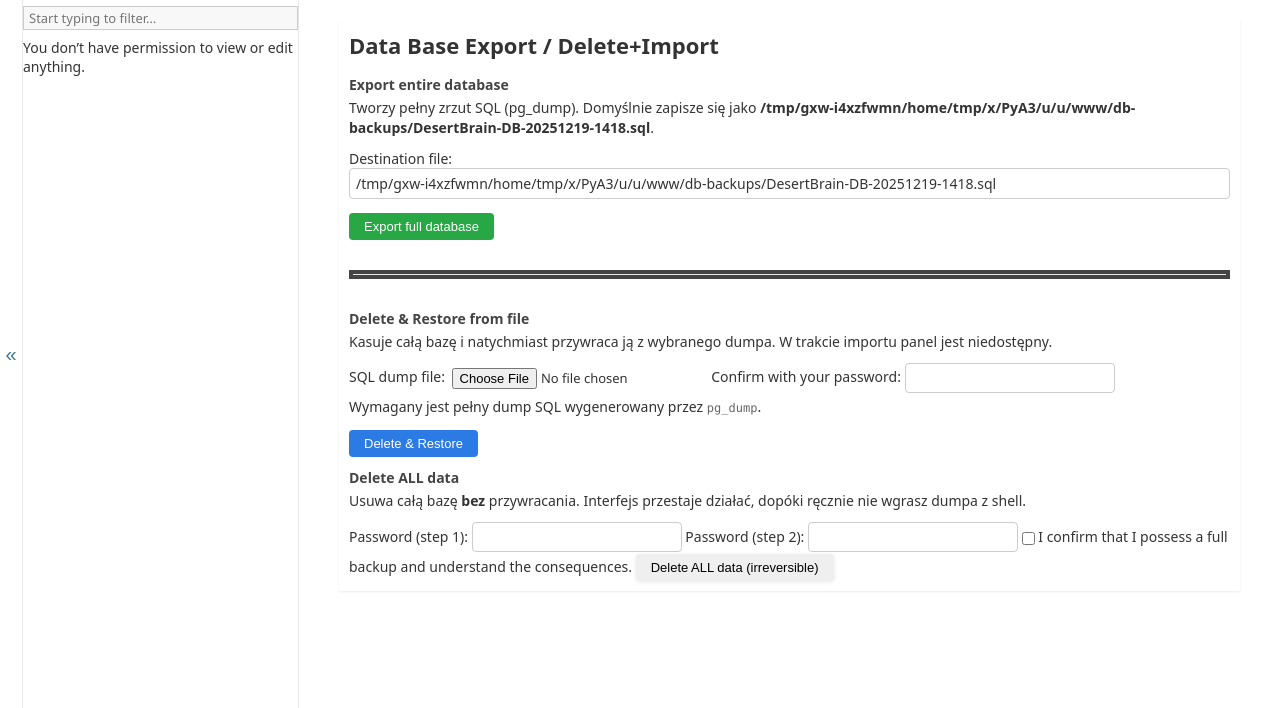
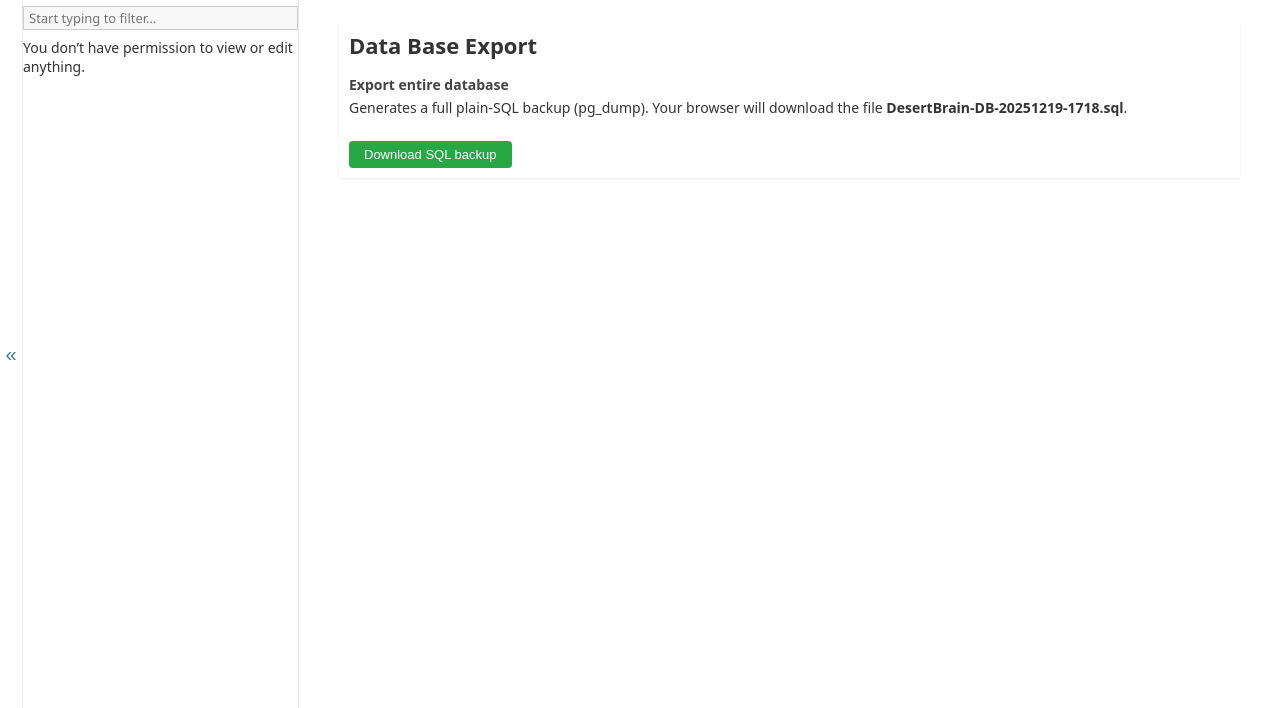
Before and after one commit to jaleotg/STOCKBRAIN, a Django app: page /admin/db-tools/ in a window 1280 px wide. Shown: the part 92-800 px from the top of the page. Run offline with Django 5.2, Linux system fonts and the light colour scheme; a user stored in the database is signed in; tables that the repository leaves empty hold one stand-in row (values such as "Sample post").

Commit message:
poprawki w zaplecze/ database tools

```diff
--- a/engine/core/urls.py
+++ b/engine/core/urls.py
@@ -1,5 +1,5 @@
 from django.contrib import admin
-from django.urls import path
+from django.urls import path, reverse
 from django.conf import settings
 from django.conf.urls.static import static
 from django.views.static import serve
@@ -39,7 +39,7 @@ def public_asset(filename):
     return _view
 
 def datatools_app_redirect(request):
-    return redirect("db_tools")
+    return redirect(f"{reverse('db_tools')}?section=export")
 
 
 urlpatterns = [
--- a/engine/datatools/views.py
+++ b/engine/datatools/views.py
@@ -11,10 +11,11 @@ from django.contrib.admin.views.decorators import staff_member_required
 from django.http import HttpResponse, HttpResponseForbidden
 from django.shortcuts import redirect, render
 from django.urls import reverse
-from django.utils import timezone
+from zoneinfo import ZoneInfo
 
 
 BACKUP_DIR = Path(settings.BASE_DIR).parent / "db-backups"
+KUWAIT_TZ = ZoneInfo("Asia/Kuwait")
 
 
 def _pg_env():
@@ -53,6 +54,12 @@ def _export_database(dest_path):
     return result.returncode, result.stdout, result.stderr
 
 
+def _export_database_bytes():
+    cmd = _base_db_cmd("pg_dump")
+    cmd.extend(["-F", "p", "--no-owner", "--no-privileges"])
+    return subprocess.run(cmd, capture_output=True, text=False, env=_pg_env())
+
+
 def _run_psql(sql):
     cmd = _base_db_cmd("psql")
     cmd.extend(["-v", "ON_ERROR_STOP=1", "-c", sql])
@@ -81,7 +88,7 @@ def _import_sql_file(path):
 
 
 def _default_export_path():
-    timestamp = timezone.now().strftime("%Y%m%d-%H%M")
+    timestamp = datetime.now(tz=KUWAIT_TZ).strftime("%Y%m%d-%H%M")
     filename = f"DesertBrain-DB-{timestamp}.sql"
     return str(BACKUP_DIR / filename)
 
@@ -92,26 +99,28 @@ def db_tools(request):
         return HttpResponseForbidden("Superuser access required.")
 
     default_path = _default_export_path()
+    default_filename = os.path.basename(default_path)
+    section = request.GET.get("section") or "export"
+    if section not in {"export", "restore", "delete"}:
+        section = "export"
 
     if request.method == "POST":
         action = request.POST.get("action")
 
         if action == "export":
-            export_path = request.POST.get("export_path") or default_path
-            expanded_path = os.path.expanduser(export_path)
-            export_dir = os.path.dirname(expanded_path)
-            try:
-                os.makedirs(export_dir, exist_ok=True)
-            except OSError as exc:
-                messages.error(request, f"Cannot create directory {export_dir}: {exc}")
-                return redirect(reverse("db_tools"))
-
-            code, stdout, stderr = _export_database(expanded_path)
-            if code == 0:
-                messages.success(request, f"Database exported to {expanded_path}")
-            else:
-                messages.error(request, f"Export failed: {stderr or stdout}")
-            return redirect(reverse("db_tools"))
+            result = _export_database_bytes()
+            if result.returncode == 0:
+                response = HttpResponse(
+                    result.stdout,
+                    content_type="application/sql",
+                )
+                response["Content-Disposition"] = f'attachment; filename="{default_filename}"'
+                return response
+            error_msg = ""
+            if result.stderr:
+                error_msg = result.stderr.decode(errors="ignore")
+            messages.error(request, f"Export failed: {error_msg}")
+            return redirect(f"{reverse('db_tools')}?section=export")
 
         if action == "import_restore":
             upload = request.FILES.get("import_file")
@@ -121,7 +130,7 @@ def db_tools(request):
                 return redirect(reverse("db_tools"))
             if not request.user.check_password(password):
                 messages.error(request, "Password verification failed. Import aborted.")
-                return redirect(reverse("db_tools"))
+                return redirect(f"{reverse('db_tools')}?section=restore")
 
             with tempfile.NamedTemporaryFile(suffix=".sql", delete=False) as tmp:
                 for chunk in upload.chunks():
@@ -143,23 +152,22 @@ def db_tools(request):
                     os.remove(tmp_path)
                 except OSError:
                     pass
-            return redirect(reverse("db_tools"))
+            return redirect(f"{reverse('db_tools')}?section=restore")
 
         if action == "delete_all":
-            pwd1 = request.POST.get("password_step1", "")
-            pwd2 = request.POST.get("password_step2", "")
+            delete_password = request.POST.get("delete_password", "")
             confirm_backup = request.POST.get("confirm_backup") == "on"
-            if not (request.user.check_password(pwd1) and request.user.check_password(pwd2)):
+            if not request.user.check_password(delete_password):
                 messages.error(request, "Password verification failed. Deletion cancelled.")
-                return redirect(reverse("db_tools"))
+                return redirect(f"{reverse('db_tools')}?section=delete")
             if not confirm_backup:
                 messages.error(request, "You must confirm that you have a full backup.")
-                return redirect(reverse("db_tools"))
+                return redirect(f"{reverse('db_tools')}?section=delete")
 
             result = _drop_and_recreate_schema()
             if result.returncode != 0:
                 messages.error(request, f"Delete failed: {result.stderr or result.stdout}")
-                return redirect(reverse("db_tools"))
+                return redirect(f"{reverse('db_tools')}?section=delete")
             warning = (
                 "<h2>Database deleted</h2>"
                 "<p>The entire database has been dropped. "
@@ -172,11 +180,15 @@ def db_tools(request):
             return HttpResponse(warning)
 
         messages.error(request, "Unknown action.")
-        return redirect(reverse("db_tools"))
+        return redirect(f"{reverse('db_tools')}?section={section}")
 
     context = {
-        "default_export_path": default_path,
+        "default_export_filename": default_filename,
         "backup_dir": str(BACKUP_DIR),
+        "section": section,
+        "show_export": section == "export",
+        "show_restore": section == "restore",
+        "show_delete": section == "delete",
     }
     context.update(admin.site.each_context(request))
     return render(request, "datatools/db_tools.html", context)
--- a/engine/static/css/table.css
+++ b/engine/static/css/table.css
@@ -317,6 +317,22 @@
     stroke: #000;
     stroke-width: 2;
     stroke-linecap: round;
+}
+.sb-page-size-label {
+    display: inline-flex;
+    align-items: center;
+    justify-content: center;
+    width: 28px;
+    height: 28px;
+    border-radius: 6px;
+    background: rgba(0,0,0,0.08);
+    border: 1px solid rgba(0,0,0,0.1);
+    cursor: default;
+}
+.sb-page-size-label svg {
+    width: 18px;
+    height: 18px;
+    fill: #000;
 }
 .sb-focus-toggle.is-inactive .focus-frame {
     stroke: #777;
--- a/engine/templates/datatools/db_tools.html
+++ b/engine/templates/datatools/db_tools.html
@@ -6,77 +6,89 @@
 <link rel="stylesheet" href="{% static 'css/main.css' %}">
 {% endblock %}
 
+{% block extrahead %}
+{{ block.super }}
+<script>
+document.addEventListener("DOMContentLoaded", function () {
+    const fileInput = document.getElementById("id-import-file");
+    const fileLabel = document.getElementById("import-file-name");
+    if (fileInput && fileLabel) {
+        fileInput.addEventListener("change", function () {
+            fileLabel.textContent = fileInput.files && fileInput.files.length
+                ? fileInput.files[0].name
+                : "No file selected";
+        });
+    }
+});
+</script>
+{% endblock %}
+
 {% block content %}
 <div class="sb-card">
-    <h2 class="sb-title">Data Base Export / Delete+Import</h2>
-
+    {% if show_export %}
+        <h2 class="sb-title">Data Base Export</h2>
         <section class="sb-db-section">
             <h3>Export entire database</h3>
             <p>
-            Tworzy pełny zrzut SQL (pg_dump). Domyślnie zapisze się jako
-            <strong>{{ default_export_path }}</strong>.
+                Generates a full plain-SQL backup (pg_dump). Your browser will download the file
+                <strong>{{ default_export_filename }}</strong>.
             </p>
             <form method="post" action="">
                 {% csrf_token %}
                 <input type="hidden" name="action" value="export">
-            <label>
-                Destination file:
-                <input id="id-export-path"
-                       type="text"
-                       name="export_path"
-                       class="sb-input"
-                       value="{{ default_export_path }}"
-                       autocomplete="off">
-            </label>
-            <button type="submit" class="sb-btn sb-btn-primary" style="margin-top:12px;">Export full database</button>
+                <button type="submit" class="sb-btn sb-btn-primary" style="margin-top:12px;">Download SQL backup</button>
             </form>
         </section>
+    {% endif %}
 
-    <hr style="border:4px solid #444; margin:30px 0;">
-
+    {% if show_restore %}
+        <h2 class="sb-title">DATABASE TOOLS / Restore from File (Import)</h2>
         <section class="sb-db-section">
             <h3>Delete &amp; Restore from file</h3>
             <p class="sb-warning">
-            Kasuje całą bazę i natychmiast przywraca ją z wybranego dumpa. W trakcie importu panel jest niedostępny.
+                Deletes the entire database and immediately restores it from the uploaded SQL backup. The admin interface will be unavailable during the import.
             </p>
             <form method="post" action="" enctype="multipart/form-data">
                 {% csrf_token %}
                 <input type="hidden" name="action" value="import_restore">
-            <label>
-                SQL dump file:
-                <input id="id-import-file" type="file" name="import_file" accept=".sql" required>
-            </label>
+                <div class="sb-file-upload">
+                    <span class="sb-file-upload-label">SQL backup file:</span>
+                    <label for="id-import-file" class="sb-btn sb-btn-primary">Choose file</label>
+                    <span id="import-file-name" class="sb-file-upload-name">No file selected</span>
+                    <input id="id-import-file" type="file" name="import_file" accept=".sql" required style="display:none;">
+                </div>
                 <label>
                     Confirm with your password:
                     <input id="id-import-password" type="password" name="import_password" required autocomplete="off">
                 </label>
-            <p class="sb-hint">Wymagany jest pełny dump SQL wygenerowany przez <code>pg_dump</code>.</p>
                 <button type="submit" class="sb-btn sb-btn-secondary">Delete &amp; Restore</button>
             </form>
         </section>
+    {% endif %}
 
+    {% if show_delete %}
+        <h2 class="sb-title">Delete All Data Base</h2>
         <section class="sb-db-section">
             <h3>Delete ALL data</h3>
             <p class="sb-danger">
-            Usuwa całą bazę <strong>bez</strong> przywracania. Interfejs przestaje działać, dopóki ręcznie nie wgrasz dumpa z shell.
+                Permanently wipes the entire database <strong>without</strong> restoring anything. The site will remain offline until you manually import a backup via shell.
             </p>
             <form method="post" action="">
                 {% csrf_token %}
                 <input type="hidden" name="action" value="delete_all">
                 <label>
-                Password (step 1):
-                <input id="id-pass-step1" type="password" name="password_step1" required autocomplete="off">
+                    Password:
+                    <input id="id-delete-password" type="password" name="delete_password" required autocomplete="off">
                 </label>
-            <label>
-                Password (step 2):
-                <input id="id-pass-step2" type="password" name="password_step2" required autocomplete="off">
+                <div class="sb-delete-warning-box">
+                    <label class="sb-delete-warning-label">
+                        <input type="checkbox" name="confirm_backup" required>
+                        I CONFIRM THAT I POSSESS A FULL BACKUP AND UNDERSTAND THE CONSEQUENCES.
                     </label>
-            <label class="sb-confirm-checkbox" style="margin-top:10px;">
-                <input type="checkbox" name="confirm_backup" required>
-                I confirm that I possess a full backup and understand the consequences.
-            </label>
-            <button type="submit" class="sb-btn sb-btn-clear-strong">Delete ALL data (irreversible)</button>
+                </div>
+                <button type="submit" class="sb-btn sb-btn-danger" style="margin-top:18px;">Delete ALL data (irreversible)</button>
             </form>
         </section>
+    {% endif %}
 </div>
 {% endblock %}
```
Also changed, not shown: engine/datatools/admin.py (+24 -4 lines), engine/datatools/management/commands/cron_db_backup.py (added, +60 -0 lines), engine/datatools/models.py (+24 -4 lines), engine/static/css/layout.css (+39 -0 lines), engine/templates/home.html (+20 -2 lines), engine/datatools/management/__init__.py (added), engine/datatools/management/commands/__init__.py (added). Lines whose indentation alone changed are shown as unchanged.
